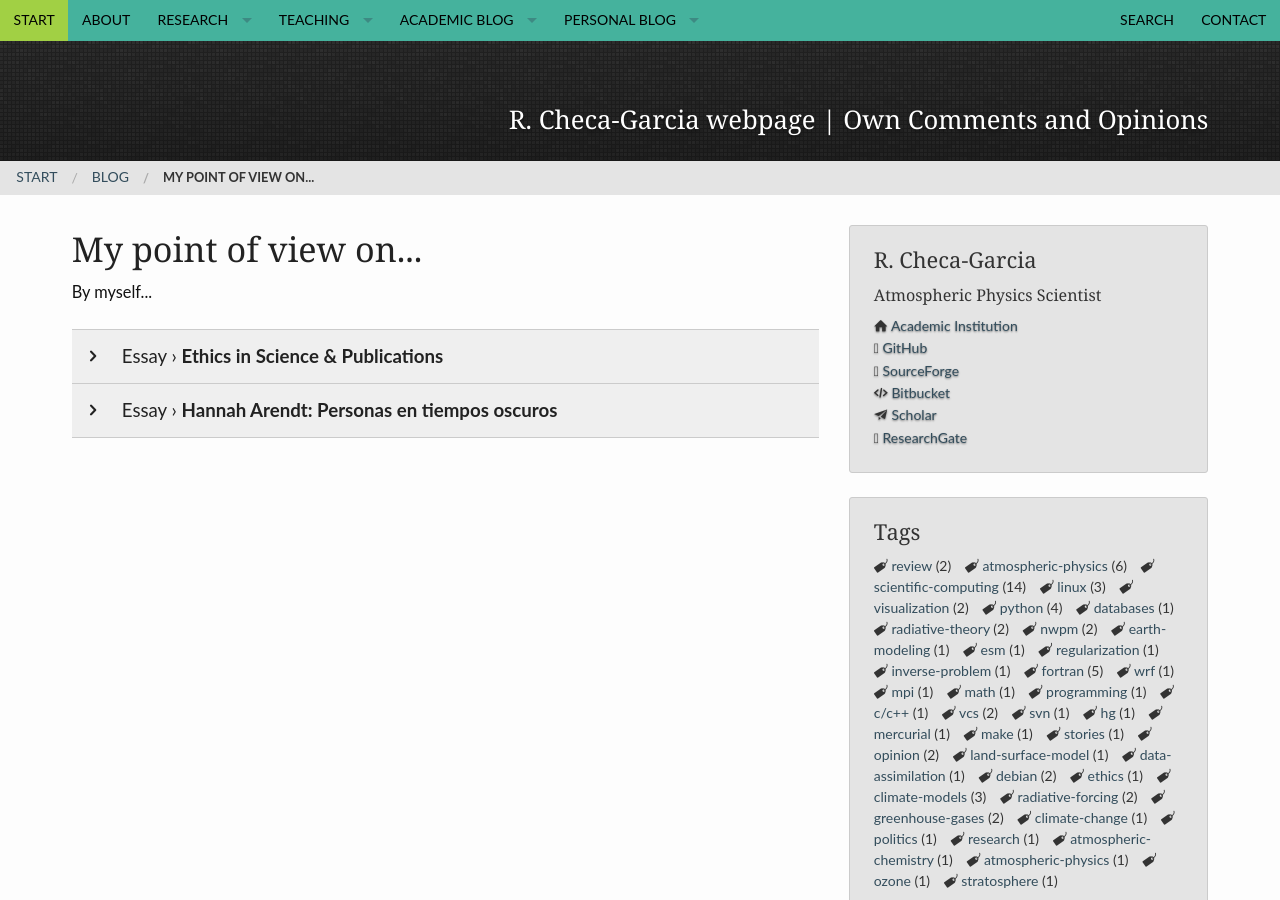
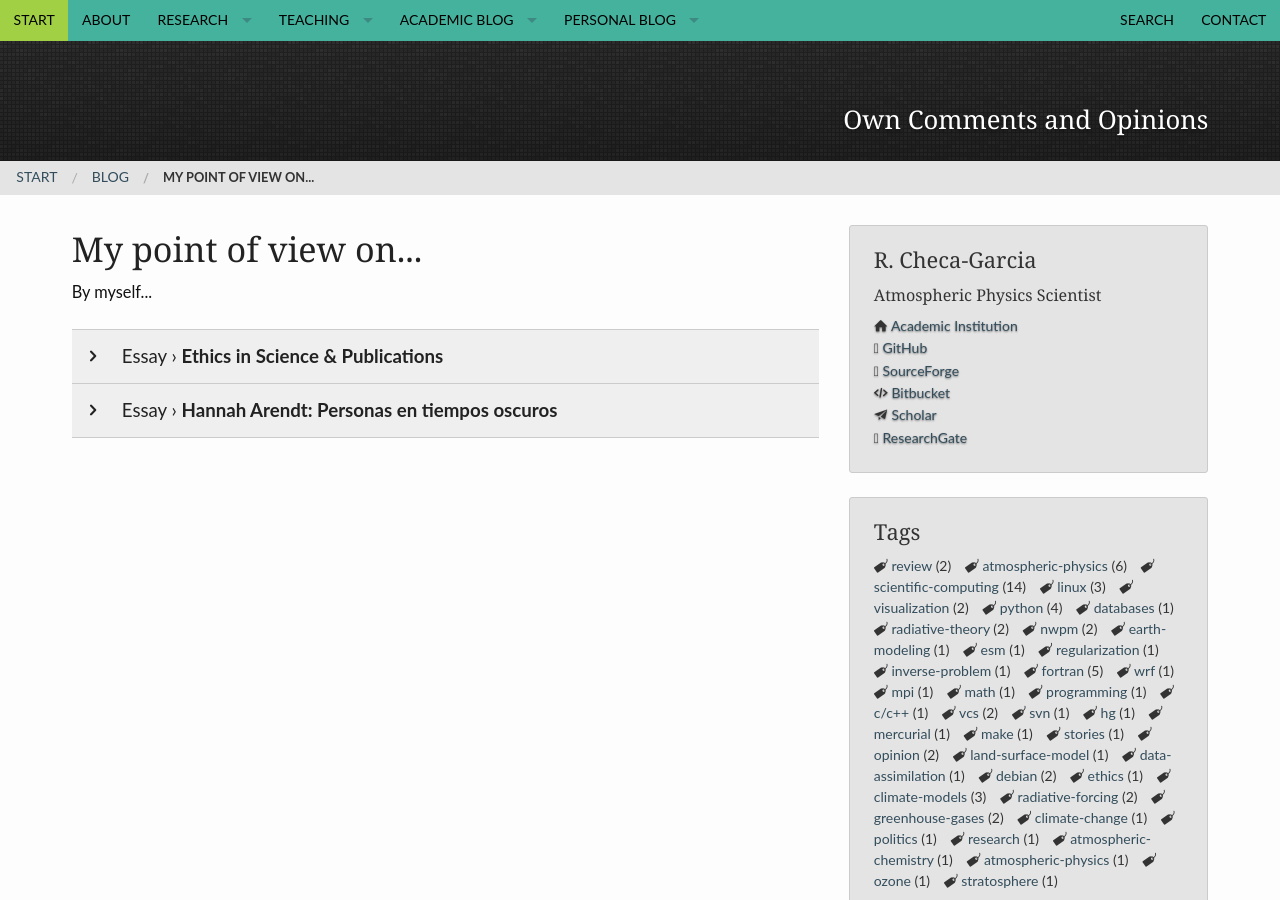
Before and after one commit to RCHG/rchg.github.io, a Jekyll site: the page built from blog/archive_opinion.html, in a window 1280 px wide and 900 px high. Built offline with Jekyll 4.4.1, drawn with Linux system fonts in a browser that asks for light colours; comment, search, counter and statistics services are not loaded.

Commit message:
Update archive_opinion.html

```diff
--- a/blog/archive_opinion.html
+++ b/blog/archive_opinion.html
@@ -5,7 +5,7 @@ teaser: "By myself..."
 breadcrumb: true
 sidebar: right
 header:
-    title: R. Checa-Garcia webpage | Own Comments and Opinions
+    title: Own Comments and Opinions
     pattern: pattern_jquery-dark-grey-tile.png
 permalink: "blog/archive_opinion/"
 ---
```
